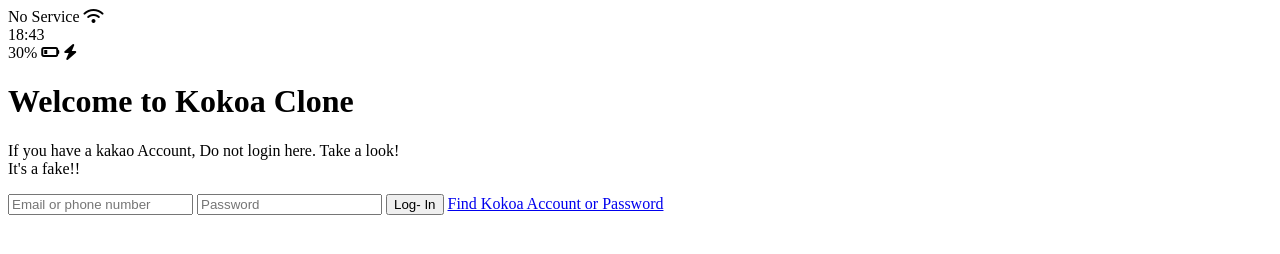
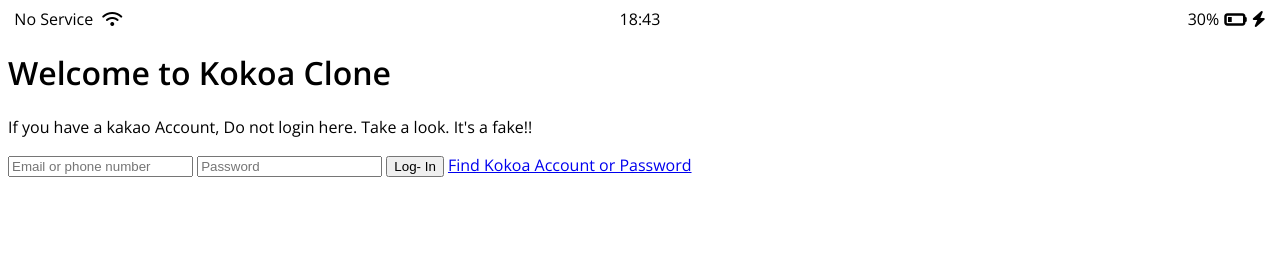
Before and after one commit to Jin294/kokoa-clone-2020, a plain HTML site: page index.html in a window 1280 px wide. Drawn offline with nearby package versions, Linux system fonts and the light colour scheme.

Commit message:
changing status bar
#6.5 Status Bar CSS

```diff
--- /dev/null
+++ b/css/style.css
@@ -0,0 +1,28 @@
+@import url("https://fonts.googleapis.com/css2?family=Open+Sans:wght@400;600&display=swap");
+body {
+  font-family: "Open Sans", sans-serif;
+}
+
+.status-bar {
+  display: flex;
+  justify-content: center;
+}
+.status-bar__column {
+  width: 33%;
+}
+.status-bar__column:first-child span {
+  margin-right: 5px;
+}
+.status-bar__column:nth-child(2) span {
+  display: flex;
+  justify-content: center;
+}
+.status-bar__column:last-child span {
+  display: flex;
+  justify-content: flex-end;
+  align-items: center;
+}
+
+.status-bar__column .fa-battery-quarter {
+  margin: 0px 5px;
+}
--- a/index.html
+++ b/index.html
@@ -1,8 +1,9 @@
 <!DOCTYPE html>
 <html lang="en">
 <head>
-	<meta charset="UTF-8">
-	<meta name="viewport" content="width=device-width, initial-scale=1.0">
+	<link rel="stylesheet" href="css/style.css" />
+	<meta charset="UTF-8" />
+	<meta name="viewport" content="width=device-width, initial-scale=1.0" />
 	<title>Welcome to Kokoa Clone</title>
 </head>
 <body>
@@ -15,16 +16,18 @@
 			<span>18:43</span>
 		</div>
 		<div class="status-bar__column">
-			<span>30%</span>
-			<i class="fas fa-battery-quarter"></i>
-			<i class="fas fa-bolt"></i>
+			<span>30%
+				<i class="fas fa-battery-quarter fa-lg"></i>
+				<i class="fas fa-bolt"></i>
+			</span>
+
 		</div>
 	</div>
 
 	<header class="welcome-header">
 		<h1 class="welcome-header__title">Welcome to Kokoa Clone</h1>
 		<p class="welcome-header__text">
-			If you have a kakao Account, Do not login here. Take a look!<br> It's a fake!!
+			If you have a kakao Account, Do not login here. Take a look. It's a fake!!
 		</p>
 	</header>
 
```
